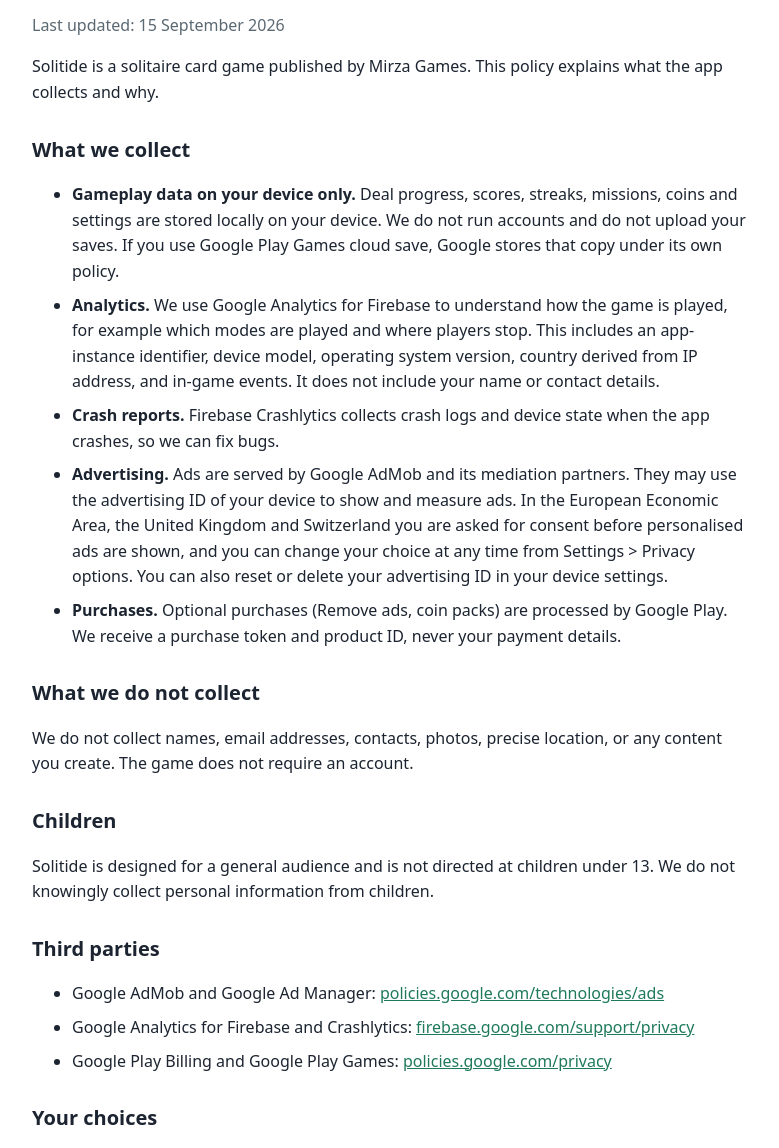
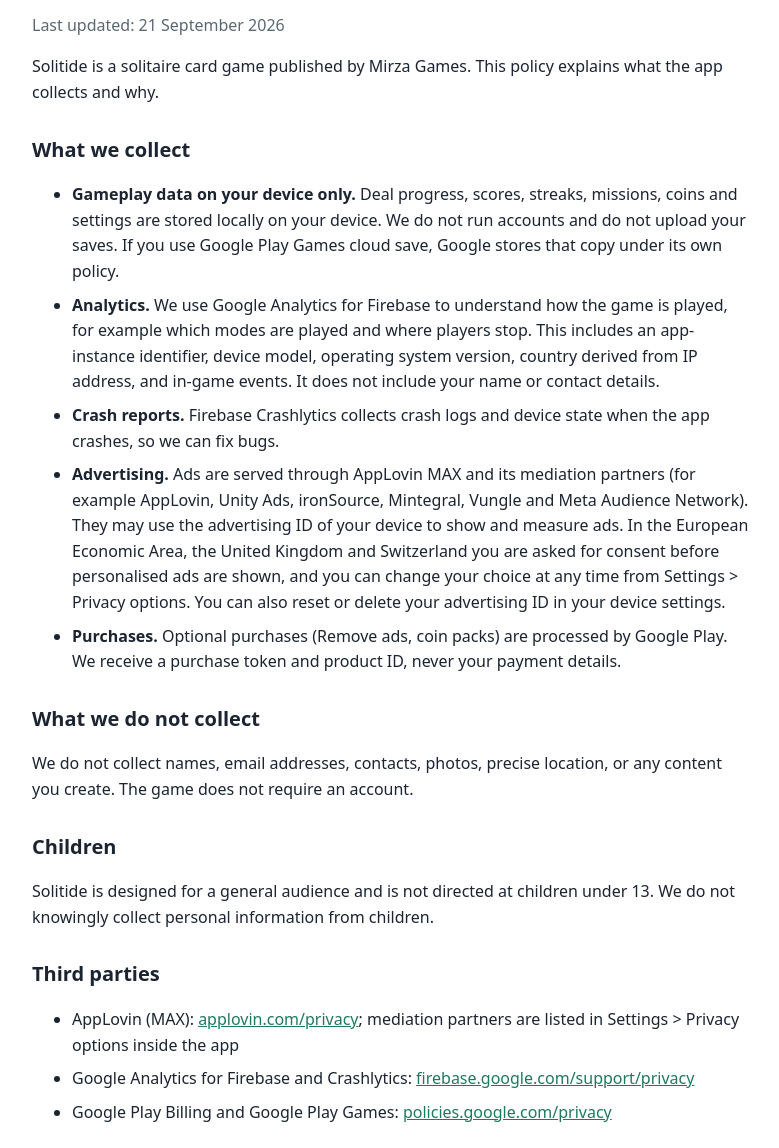
Before and after one commit to henryclub/henryclub.github.io, a plain HTML site: page solitide-privacy/index.html in a window 1280 px wide. Shown: the part 88-1236 px from the top of the page, without its empty margins (248-1027 px from the left). Drawn offline with Linux system fonts and the light colour scheme.

Commit message:
Solitide privacy policy

```diff
--- a/solitide-privacy/index.html
+++ b/solitide-privacy/index.html
@@ -15,7 +15,7 @@
 </head>
 <body>
 <h1>Solitide Privacy Policy</h1>
-<p class="date">Last updated: 15 September 2026</p>
+<p class="date">Last updated: 21 September 2026</p>
 <p>Solitide is a solitaire card game published by Mirza Games. This policy explains what the app collects and why.</p>
 
 <h2>What we collect</h2>
@@ -23,7 +23,7 @@
   <li><strong>Gameplay data on your device only.</strong> Deal progress, scores, streaks, missions, coins and settings are stored locally on your device. We do not run accounts and do not upload your saves. If you use Google Play Games cloud save, Google stores that copy under its own policy.</li>
   <li><strong>Analytics.</strong> We use Google Analytics for Firebase to understand how the game is played, for example which modes are played and where players stop. This includes an app-instance identifier, device model, operating system version, country derived from IP address, and in-game events. It does not include your name or contact details.</li>
   <li><strong>Crash reports.</strong> Firebase Crashlytics collects crash logs and device state when the app crashes, so we can fix bugs.</li>
-  <li><strong>Advertising.</strong> Ads are served by Google AdMob and its mediation partners. They may use the advertising ID of your device to show and measure ads. In the European Economic Area, the United Kingdom and Switzerland you are asked for consent before personalised ads are shown, and you can change your choice at any time from Settings &gt; Privacy options. You can also reset or delete your advertising ID in your device settings.</li>
+  <li><strong>Advertising.</strong> Ads are served through AppLovin MAX and its mediation partners (for example AppLovin, Unity Ads, ironSource, Mintegral, Vungle and Meta Audience Network). They may use the advertising ID of your device to show and measure ads. In the European Economic Area, the United Kingdom and Switzerland you are asked for consent before personalised ads are shown, and you can change your choice at any time from Settings &gt; Privacy options. You can also reset or delete your advertising ID in your device settings.</li>
   <li><strong>Purchases.</strong> Optional purchases (Remove ads, coin packs) are processed by Google Play. We receive a purchase token and product ID, never your payment details.</li>
 </ul>
 
@@ -35,7 +35,7 @@
 
 <h2>Third parties</h2>
 <ul>
-  <li>Google AdMob and Google Ad Manager: <a href="https://policies.google.com/technologies/ads">policies.google.com/technologies/ads</a></li>
+  <li>AppLovin (MAX): <a href="https://www.applovin.com/privacy/">applovin.com/privacy</a>; mediation partners are listed in Settings &gt; Privacy options inside the app</li>
   <li>Google Analytics for Firebase and Crashlytics: <a href="https://firebase.google.com/support/privacy">firebase.google.com/support/privacy</a></li>
   <li>Google Play Billing and Google Play Games: <a href="https://policies.google.com/privacy">policies.google.com/privacy</a></li>
 </ul>
```
